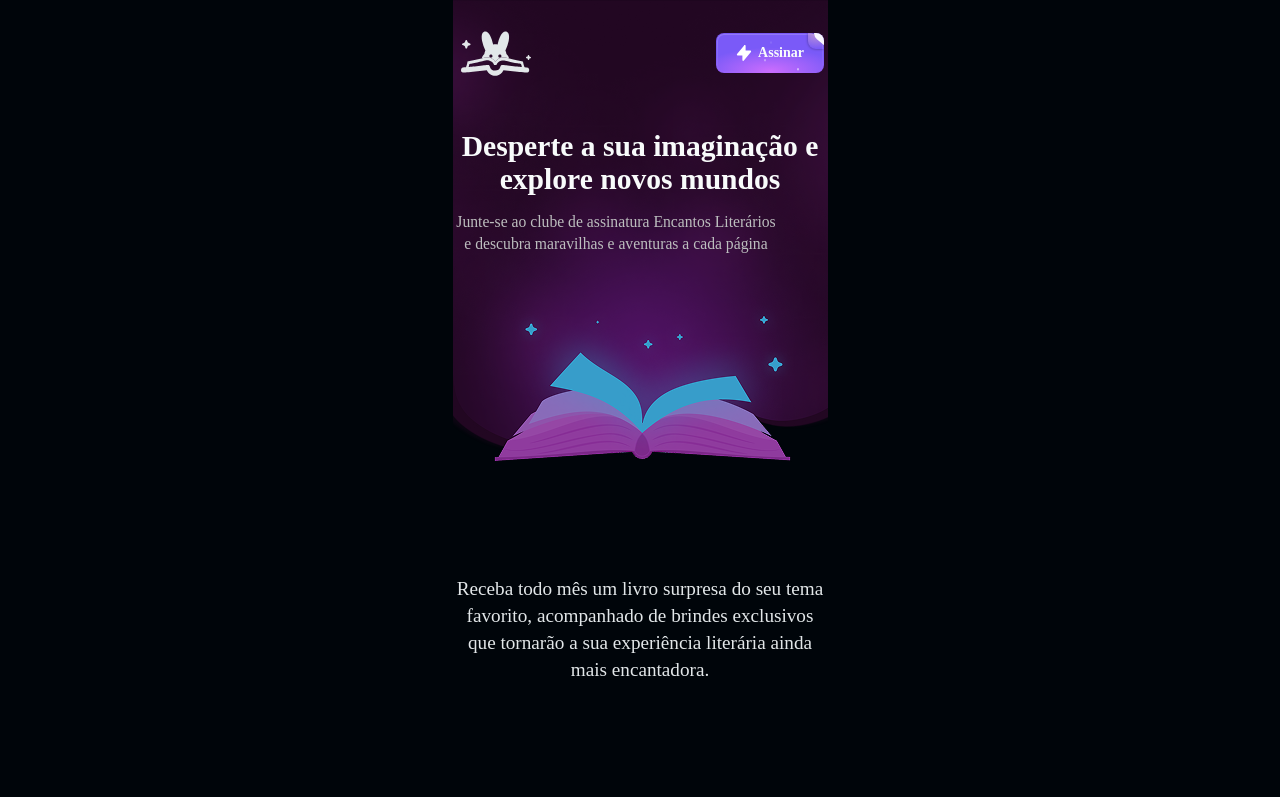
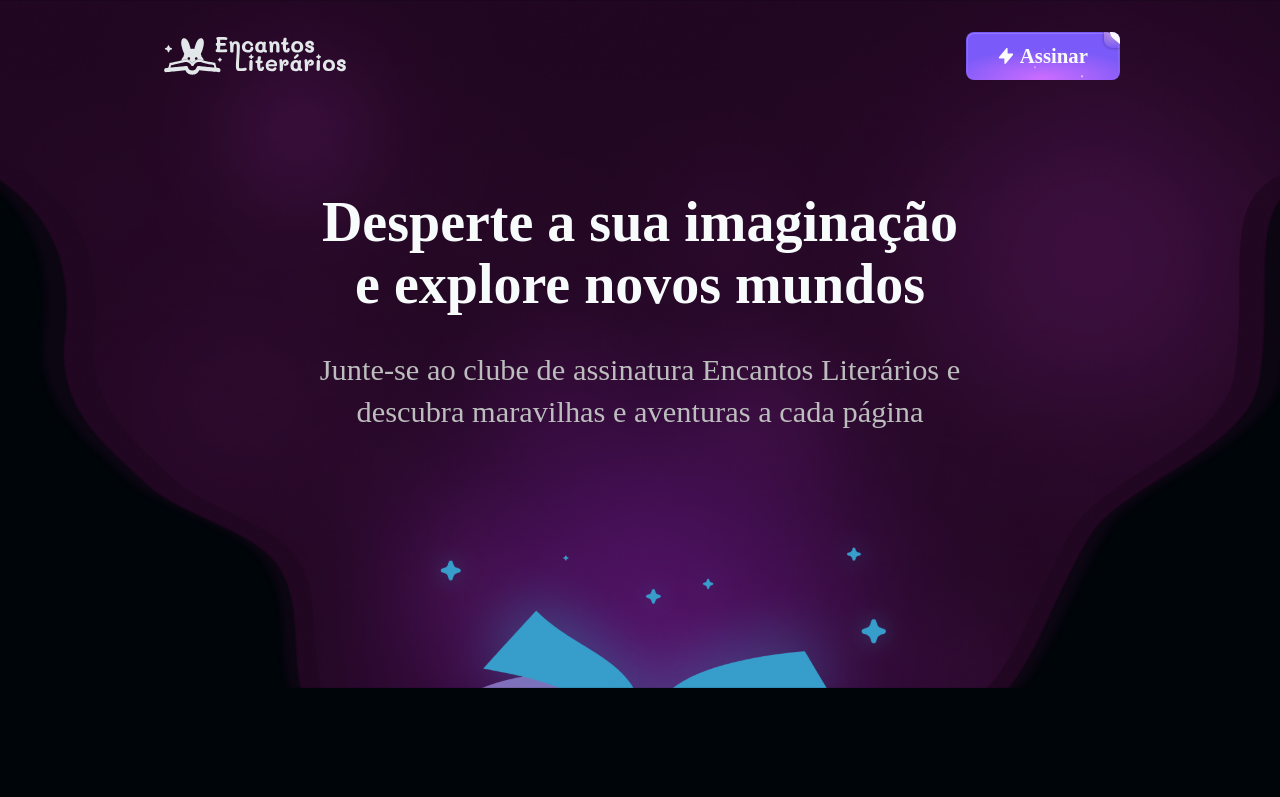
Before and after one commit to juninalmeida/encantos-subscription, a plain HTML site: page index.html in a window 1280 px wide. Shown: the top 797 px of the page. Drawn offline with Linux system fonts and the light colour scheme.

Commit message:
feat: add desktop layout for hero section at 1024px breakpoint

```diff
--- a/styles/hero.css
+++ b/styles/hero.css
@@ -137,3 +137,54 @@
   color: var(--color-text-cz);
   max-width: 20rem;
 }
+
+@media (min-width: 1024px) {
+  .hero {
+    padding: 2rem 2rem 4rem;
+    min-height: 43rem;
+  }
+
+  .hero-background {
+    background-image: url("../assets/desktop/hero-background.png");
+    background-size: cover;
+    background-position: center top;
+  }
+
+  .hero-inner {
+    max-width: 60rem;
+  }
+
+  .navbar {
+    margin-bottom: 7rem;
+  }
+
+  .navbar-logo-mobile {
+    width: auto;
+    height: 3rem;
+    content: url("../assets/desktop/logo-horizontal.svg");
+  }
+
+  .btn-assinar {
+    min-width: 7rem;
+    height: 3rem;
+    padding: 0 2rem;
+    font-size: 1.3rem;
+  }
+
+  .hero-content {
+    margin-top: 0;
+    max-width: 42rem;
+    margin-inline: auto;
+  }
+
+  .hero-title {
+    font-size: 3.5rem;
+    line-height: 1.1;
+  }
+
+  .hero-content p {
+    font-size: 1.9rem;
+    max-width: 100%;
+    margin-top: 1.1rem;
+  }
+}
```
Also changed, not shown: assets/desktop/hero-background.png (added), assets/desktop/logo-horizontal.svg (added).
